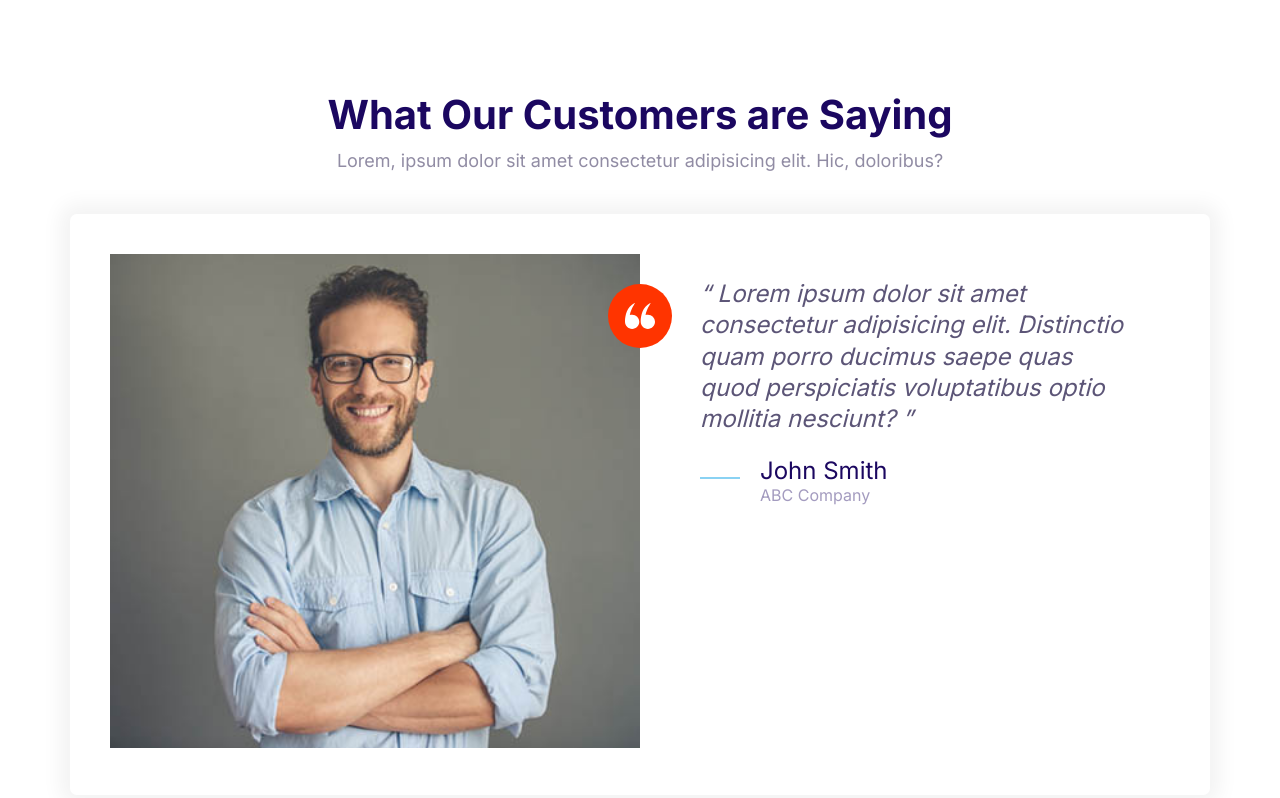
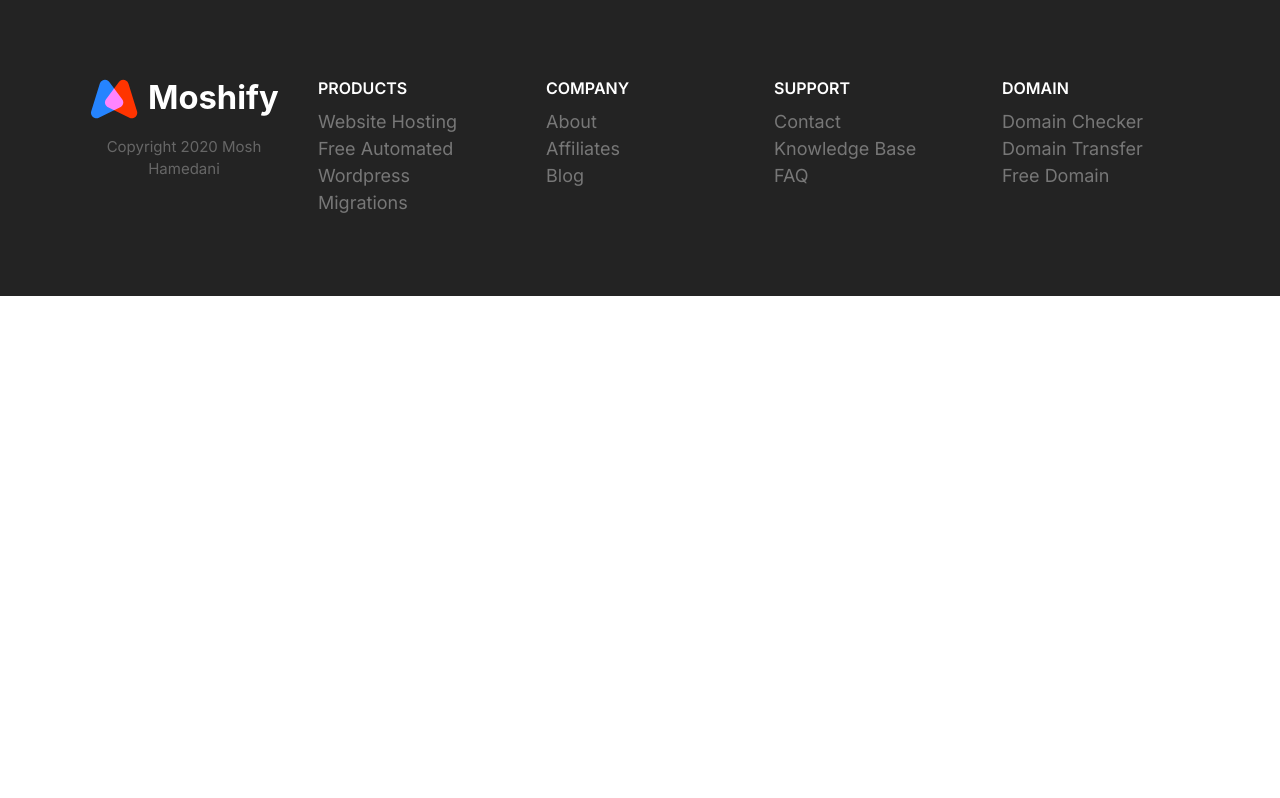
Before and after one commit to Mahad-Ahmad/Moshify, a plain HTML site: page index.html in a window 1280 px wide. Drawn offline with Linux system fonts and the light colour scheme.

Commit message:
Define a Footer Block.

```diff
--- a/css/styles.css
+++ b/css/styles.css
@@ -152,13 +152,13 @@ a {
 
 .list--tick .list__item {
   /*nesting cause want to apply padding to tick skin list otherwise gonna apply to all*/
-  padding: 0.5rem;
+  padding-left: 0.5rem;
   margin-bottom: 1rem;
 }
 
 @media screen and (min-width: 1024px) {
   .list--tick .list__item {
-    padding: 0;
+    padding-left: 0;
   }
 }
 
@@ -664,7 +664,7 @@ a {
   align-items: center;
 }
 
-.nav__list {
+.list {
   width: 100%;
   margin: 0;
 }
@@ -838,3 +838,81 @@ a {
     max-width: 700px;
   }
 }
+
+/* FOOTER */
+
+.footer {
+  background-color: #232323;
+}
+
+.footer a {
+  color: #777;
+  transition: color 0.3s;
+}
+
+.footer a:hover {
+  color: #fff;
+}
+
+.footer__section {
+  border-bottom: 1px solid #393939;
+  padding: 2rem;
+}
+
+.footer__section .list {
+  margin: 0;
+}
+
+.footer__heading {
+  text-transform: uppercase;
+  font-weight: 600;
+}
+
+.footer__brand {
+  margin-top: 5rem;
+  text-align: center;
+}
+
+.footer__brand img {
+  width: 100%;
+  max-width: 230px;
+}
+
+.footer__copyright {
+  color: white;
+  font-size: 2.1rem;
+  opacity: 0.3;
+}
+
+@media screen and (min-width: 768px) {
+  .footer__sections {
+    grid-template-columns: repeat(auto-fit, minmax(10rem, 1fr));
+    border: 0;
+  }
+
+  .footer .collapsible__chevron {
+    display: none;
+  }
+
+  .footer .collapsible__content {
+    opacity: 1;
+    max-height: 100%;
+  }
+
+  .footer__brand {
+    order: -1;
+    margin-top: 1rem;
+  }
+
+  .footer__copyright {
+    font-size: 1.5rem;
+  }
+
+  .footer__section {
+    border: none;
+  }
+
+  .footer__heading {
+    font-size: 1.6rem;
+  }
+}
--- a/index.html
+++ b/index.html
@@ -15,49 +15,74 @@
     />
   </head>
   <body>
-    <section class="block">
-      <header class="block__header">
-        <h2>What Our Customers are Saying</h2>
-        <p>
-          Lorem, ipsum dolor sit amet consectetur adipisicing elit. Hic,
-          doloribus?
-        </p>
+    <footer class="block block--dark footer">
+      <div class="container grid footer__sections">
+        <section class="collapsible collapsible--expanded footer__section">
+          <header class="collapsible__header">
+            <h2 class="collapsible__heading footer__heading">PRODUCTS</h2>
+            <svg class="icon icon--white collapsible__chevron">
+              <use xlink:href="images/sprite.svg#chevron"></use>
+            </svg>
           </header>
-      <div class="container">
-        <div class="card testimonial">
-          <div class="grid grid--1x2">
-            <div class="testimonial__image">
-              <img src="images/testimonial.jpg" alt="A happy, smiling face" />
-              <sapn class="icon-container icon-container--accent">
-                <svg class="icon icon--white icon--small">
-                  <use xlink:href="images/sprite.svg#quotes"></use>
+          <div class="collapsible__content">
+            <ul class="list">
+              <li><a href="#">Website Hosting</a></li>
+              <li><a href="#">Free Automated Wordpress</a></li>
+              <li><a href="#">Migrations</a></li>
+            </ul>
+          </div>
+        </section>
+        <section class="collapsible footer__section">
+          <header class="collapsible__header">
+            <h2 class="collapsible__heading footer__heading">COMPANY</h2>
+            <svg class="icon icon--white collapsible__chevron">
+              <use xlink:href="images/sprite.svg#chevron"></use>
             </svg>
-              </sapn>
+          </header>
+          <div class="collapsible__content">
+            <ul class="list">
+              <li><a href="#">About</a></li>
+              <li><a href="#">Affiliates</a></li>
+              <li><a href="#">Blog</a></li>
+            </ul>
           </div>
-            <blockquote class="quote">
-              <p class="quote__text">
-                Lorem ipsum dolor sit amet consectetur adipisicing elit.
-                Distinctio quam porro ducimus saepe quas quod perspiciatis
-                voluptatibus optio mollitia nesciunt?
-              </p>
-              <footer>
-                <div class="media">
-                  <div class="media__image">
-                    <svg class="icon icon--primary quote__line">
-                      <use xlink:href="images/sprite.svg#line"></use>
+        </section>
+        <section class="collapsible footer__section">
+          <header class="collapsible__header">
+            <h2 class="collapsible__heading footer__heading">SUPPORT</h2>
+            <svg class="icon icon--white collapsible__chevron">
+              <use xlink:href="images/sprite.svg#chevron"></use>
             </svg>
+          </header>
+          <div class="collapsible__content">
+            <ul class="list">
+              <li><a href="#">Contact</a></li>
+              <li><a href="#">Knowledge Base</a></li>
+              <li><a href="#">FAQ</a></li>
+            </ul>
           </div>
-                  <div class="media__body">
-                    <h3 class="media__title quote__author">John Smith</h3>
-                    <p class="media__text quote__organization">ABC Company</p>
+        </section>
+        <section class="collapsible footer__section">
+          <header class="collapsible__header">
+            <h2 class="collapsible__heading footer__heading">DOMAIN</h2>
+            <svg class="icon icon--white collapsible__chevron">
+              <use xlink:href="images/sprite.svg#chevron"></use>
+            </svg>
+          </header>
+          <div class="collapsible__content">
+            <ul class="list">
+              <li><a href="#">Domain Checker</a></li>
+              <li><a href="#">Domain Transfer</a></li>
+              <li><a href="#">Free Domain</a></li>
+            </ul>
           </div>
+        </section>
+        <section class="footer__brand">
+          <img src="images/logo.svg" alt="" />
+          <p class="footer__copyright">Copyright 2020 Mosh Hamedani</p>
+        </section>
       </div>
     </footer>
-            </blockquote>
-          </div>
-        </div>
-      </div>
-    </section>
     <script src="js/main.js"></script>
   </body>
 </html>
```
Also changed, not shown: Components/footer.html (added, +68 -0 lines), Components/testimonials-block.html (renamed from testimonials-block.html). Lines whose indentation alone changed are shown as unchanged.
